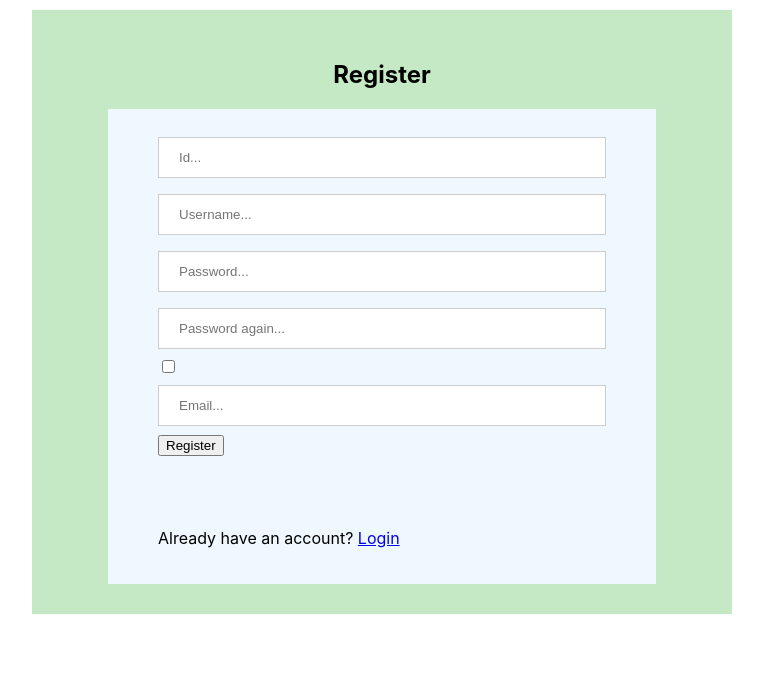
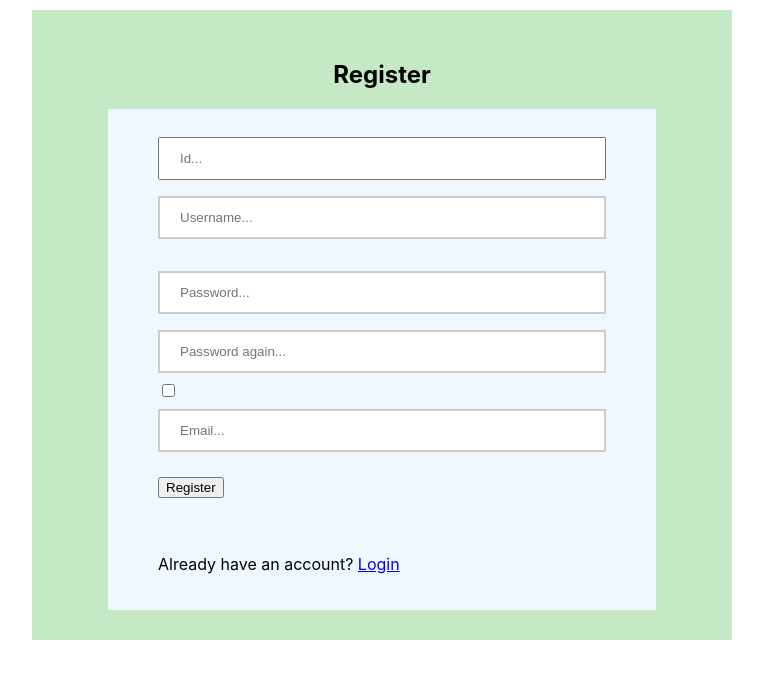
Before and after one commit to IidaKok/testi, a React (Create React App) app: page /register in a window 1280 px wide. Shown: the top 678 px of the page, without its empty margins (258-1021 px from the left). Built offline with nearby package versions, Linux system fonts and the light colour scheme.

Commit message:
checks if the username and email are used

```diff
--- a/package.json
+++ b/package.json
@@ -11,6 +11,7 @@
     "express": "^4.18.2",
     "mariadb": "^3.1.0",
     "react": "^18.2.0",
+    "react-bootstrap": "^2.7.2",
     "react-dom": "^18.2.0",
     "react-router-dom": "^6.8.1",
     "react-scripts": "5.0.1",
--- a/src/backend/routes/user-routes.js
+++ b/src/backend/routes/user-routes.js
@@ -6,7 +6,7 @@ const router = express.Router();
 
 //get
 router.get("/", userControllers.getAllUsers);
-router.get("/:username&:password", userControllers.getUserByName);
+router.get("/:username&:password", userControllers.getUserByNameAndPassword);
 
 
 //post
--- a/src/frontend/Loginstyle.css
+++ b/src/frontend/Loginstyle.css
@@ -20,6 +20,11 @@
     padding: 12px 20px;
     margin: 8px 0px;
     display: inline-block;
-    border: 1px solid #ccc;
     box-sizing: border-box;
   }
+  .valid {
+    border: 2px solid #ccc;
+  }
+  .invalid {
+    border: 2px solid red;
+  }
--- a/src/frontend/components/Register.js
+++ b/src/frontend/components/Register.js
@@ -1,23 +1,36 @@
-import React, { useState, useEffect } from "react";
+import React, { useState, useEffect, Component } from "react";
 import { Link, useNavigate } from "react-router-dom";
 import "../Loginstyle.css";
+import { OverlayTrigger, Tooltip } from "react-bootstrap";
 
 
 const Register = () => {
   const [iduser, setIduser] = useState("");
   const [username, setUsername] = useState("");
-  const [password, setPassword] = useState("");
-  const [passwordAgain, setPasswordAgain] = useState("");
-  const [passMatch, setPassMatch] = useState(true);
   const [email, setEmail] = useState("");
   const [errorMessage, setErrorMessage] = useState("");
+  const [errorMessage2, setErrorMessage2] = useState("");
   const [regSuccess, setRegSuccess] = useState(false);
   const [userToBeInserted, setuserToBeInserted] = useState(null);
   let navigate = useNavigate();
 
+  const [password, setPassword] = useState("");
+  const [passwordAgain, setPasswordAgain] = useState("");
+  const [passMatch, setPassMatch] = useState(false);
+  const [type, setType] = useState("password");
+
+
+  const [validName, setValidName] = useState(false);
+  const [validPassword, setValidPassword] = useState(false);
+  const [validEmail, setValidEmail] = useState(false);
+
+  const [buttonPressed, setButtonPressed] = useState(false);
+
+  //creates new user
   useEffect(() => {
     const insertUser = async () => {
 
+      try {
         const r = await fetch("http://localhost:5000/api/users/post/", {
           method: "POST",
           headers: {
@@ -29,49 +42,98 @@ const Register = () => {
             password: userToBeInserted.password,
             email: userToBeInserted.email
           }),
+        })
+
+          .then((res) => res.json())
+          .then((data) => {
+            console.log("data message: ", data.message);
+            let msg = data.message;
+            console.log(msg.includes("Username"));
+
+            if (msg.includes("email") && msg.includes("Username")) {
+              console.log("Message: ", msg);
+
+              var m = msg.split(",");
+              setErrorMessage(m[0]);
+              setErrorMessage2(m[1]);
+            }
+            else {
+              if (msg.includes("email")) {
+                setErrorMessage("");
+                setErrorMessage2(msg);
+              }
+              else if (msg.includes("Username")) {
+                setErrorMessage2("");
+                setErrorMessage(msg);
+              }
+            }
           });
-      if (!r.ok) {
-        setErrorMessage("Username " + userToBeInserted.username + " is already taken");
       }
-      else if (r.ok) setRegSuccess(true);
-      else setErrorMessage("Something went wrong");
+      catch (error) {
+        console.log(error);
+      }
       setuserToBeInserted(null);
 
-      console.log("INSERT:", r);
+      //console.log("INSERT:", r);
       console.log("asiakasToBeInserted", userToBeInserted);
     };
     if (userToBeInserted != null) insertUser();
   }, [userToBeInserted]);
 
 
+  //password validation
+  useEffect(() => {
+    if (password !== passwordAgain) setPassMatch(true);
+    if (password === passwordAgain) setPassMatch(false);
 
-  const Register = () => {
+    // console.log("Passvalid on " + validPassword);
+  }, [passwordAgain]);
+
+
+  //username validation
+  useEffect(() => {
+    if (username.length < 5) setValidName(true);
+    else setValidName(false);
+  }, [username]);
+
+  //password validation
+  useEffect(() => {
+    if (password.length < 5) setValidPassword(true);
+    if (password !== passwordAgain) setPassMatch(true);
+    if (password === passwordAgain) setPassMatch(false);
+    else {
+      setValidPassword(false);
+    }
+  }, [password]);
+
+  //email validation
+  useEffect(() => {
+    if (email.length < 5) setValidEmail(true);
+    else setValidEmail(false);
+  }, [email]);
+
+  const handleSubmit = (event) => {
+    event.preventDefault();
+    setButtonPressed(true);
+
+
+    if (!validName && !validPassword && !validEmail) {
       setuserToBeInserted({ iduser: iduser, username: username, password: password, email: email });
+
       setIduser("");
       setUsername("");
       setPassword("");
+      setPasswordAgain("");
       setEmail("");
+      setButtonPressed(false);
     }
-
-  /*if (regSuccess) {
-    navigate("/");
-  }*/
-
-  const passwordValidator = (e) => {
-    setPasswordAgain(e.target.value);
-    console.log(passwordAgain);
-
-    if (password !== passwordAgain) {
-      return setPassMatch(false);
+    else {
+      console.log("true joten EI lähetetä")
+    };
   }
-    if (password === passwordAgain) {
-      return setPassMatch(true);
-    }
-  }
-  //false kun ei näy
-  const [type, setType] = useState("password");
+  //show password
   const showPassword = (e) => {
-    if(e) {
+    if (e) {
       setType("text");
     }
     else setType("Password");
@@ -80,32 +142,54 @@ const Register = () => {
     <div className="Forms">
       <h2>Register</h2>
       <div className="Container">
-
+        <form onSubmit={(e) => handleSubmit(e)}>
           <input type="text" value={iduser} onChange={(e) => setIduser(e.target.value)} placeholder="Id..." />
 
-        <input type="text" value={username} onChange={(e) => setUsername(e.target.value)} placeholder="Username..." />
+          <OverlayTrigger overlay={(<Tooltip>{validName && buttonPressed ? <Error value="Username" /> : ""}</Tooltip>)} placement="right">
+            <input type="text" value={username} className={validName && buttonPressed ? "invalid" : "valid"} onChange={(e) => setUsername(e.target.value)} placeholder="Username..." />
+          </OverlayTrigger>
+          <p>{errorMessage}</p>
+          <OverlayTrigger overlay={(<Tooltip>{validPassword && buttonPressed ? <Error value="Password" /> : ""}</Tooltip>)} placement="right">
+            <input type={type} value={password} className={validPassword && buttonPressed || passMatch ? "invalid" : "valid"} onChange={(e) => setPassword(e.target.value)} placeholder="Password..." />
+          </OverlayTrigger>
 
-        <input type={type} value={password} onChange={(e) => setPassword(e.target.value)} placeholder="Password..." />
+          <input type={type} value={passwordAgain} className={passMatch ? "invalid" : "valid"} onChange={(e) => setPasswordAgain(e.target.value)} placeholder="Password again..." />
+          {passMatch ? <p>Passwords don't match</p> : ""}
 
-        <input type={type} value={passwordAgain} onChange={(e) => passwordValidator(e)} placeholder="Password again..." />
-        <input type="checkbox" onChange={(e) => showPassword(e.target.checked)}/>
+          <input type="checkbox" onChange={(e) => showPassword(e.target.checked)} />
+          <OverlayTrigger overlay={(<Tooltip>{validEmail && buttonPressed ? <Error value="Email" /> : ""}</Tooltip>)} placement="right">
+            <input type="text" value={email} className={validEmail && buttonPressed ? "invalid" : "valid"} onChange={(e) => setEmail(e.target.value)} placeholder="Email..." />
+          </OverlayTrigger>
+          <p>{errorMessage2}</p>
 
-        {passMatch ? null : <p>Passwords do not match</p>}
+          <input type="submit" value="Register" />
 
-        <input type="text" value={email} onChange={(e) => setEmail(e.target.value)} placeholder="Email..." />
-
-        <button onClick={() => Register()}>Register</button>
-
-        <p>{errorMessage}</p>
+        </form>
       </div>
 
 
       <div className="Container">
         <p>Already have an account? <Link to="/">Login</Link></p>
+      </div>
 
-
-      </div>
     </div>
   )
 }
+
+class Error extends Component {
+  constructor(props) {
+    super(props);
+    this.state = { message: null, style: "", value: props.value };
+
+    this.componentDidMount = this.componentDidMount.bind(this);
+  }
+  componentDidMount() {
+    this.setState({ message: this.state.value + " is too short", style: "invalid" });
+  }
+  render() {
+    return (
+      <p>{this.state.message}</p>
+    )
+  }
+}
 export { Register }
```
Also changed, not shown: src/backend/controllers/user-controller.js (+27 -10 lines), 1 other file (tests, documents, lock files or other folders). Lines whose indentation alone changed are shown as unchanged.
